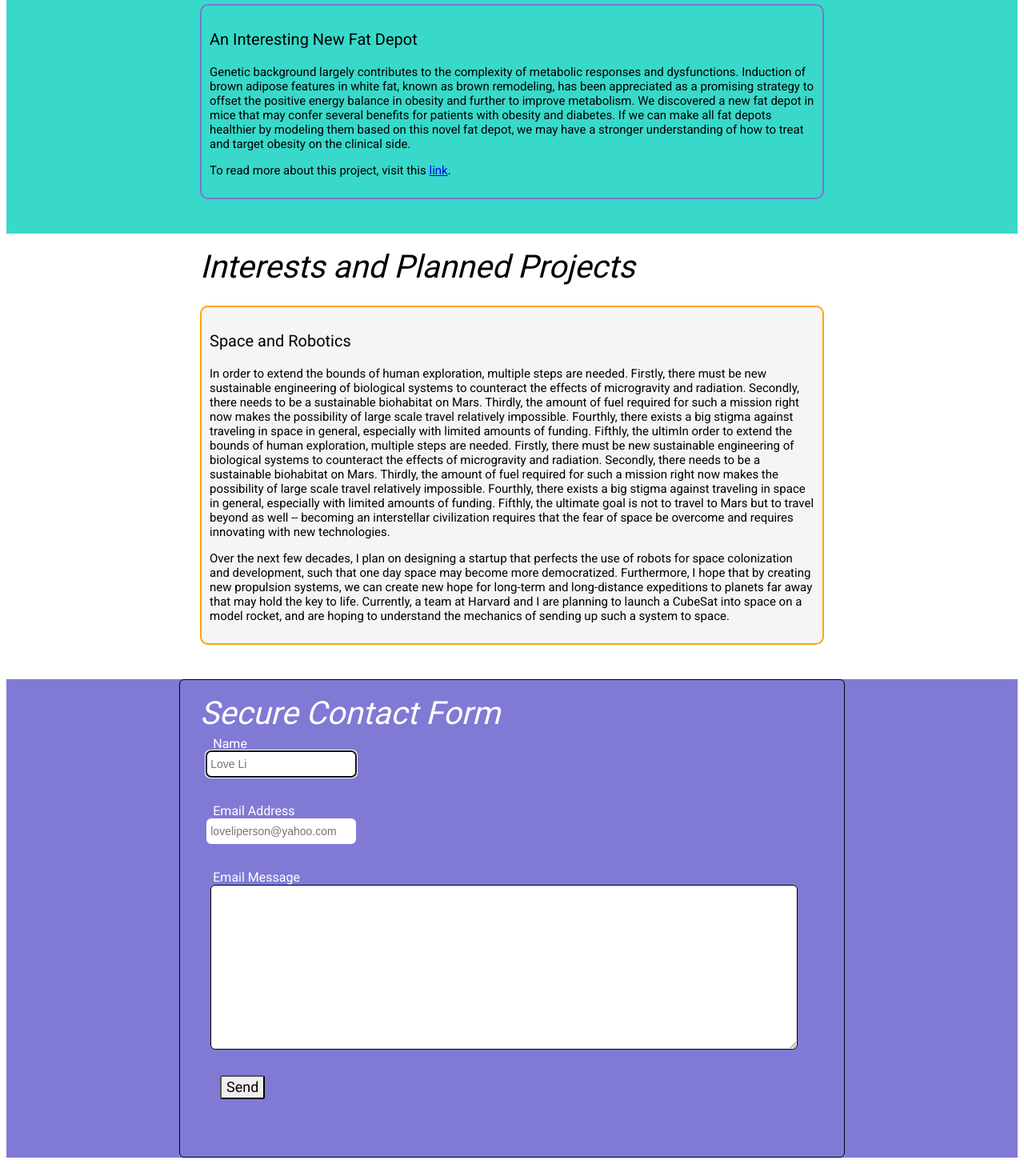
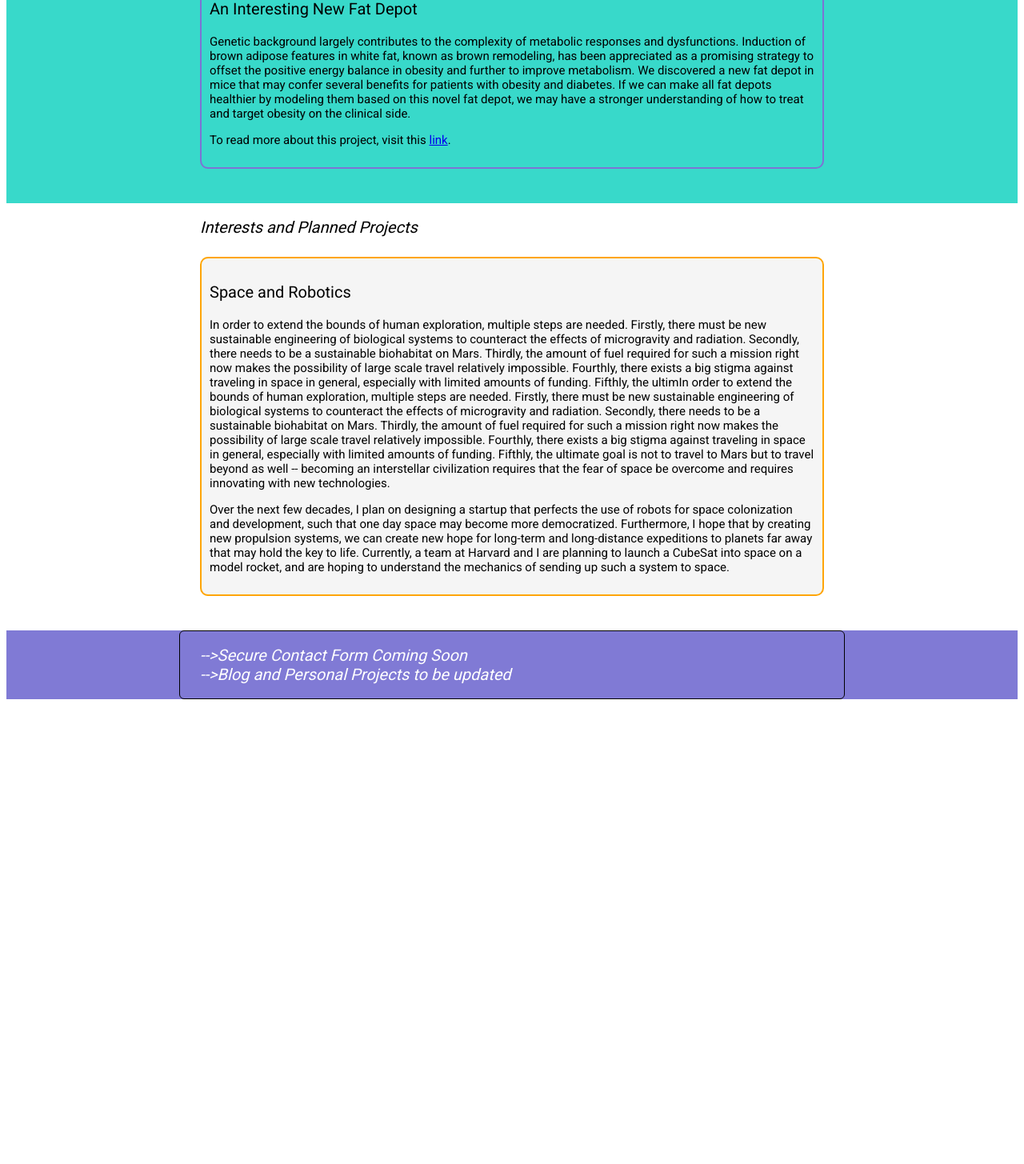
Before and after one commit to dylanli073/redesigned-website, a Django app: page /home/ in a window 1280 px wide. Shown: the part 1716-3171 px from the top of the page at 80% size. After the commit the page ends 2590 px from the top, so only its background shows below. Run offline with Django 3.2, Linux system fonts and the light colour scheme; some libraries are stand-ins or nearby versions.

Commit message:
limitedfeatureset production v1

```diff
--- a/homeapp/templates/base.html
+++ b/homeapp/templates/base.html
@@ -11,15 +11,14 @@
   <div id="content">
     {% load static %}
     <link rel="stylesheet" href="{% static 'homeapp/blogcss.css' %}" type="text/css">
-   <body>
-    <div id=nav>
+<!--      <div id=nav>
       <ul class="navbar-pages">
         <li><a href="{% url 'index' %}">Home</a></li>
         <li><a href="{% url 'blog' %}">Blog</a></li>
         <li><a href="{% url 'projects' %}">Projects</a></li>
-        <!-- Hoping this links back to urls.py-->
+        links to url.py
     </ul>
-   </div>
+   </div>  -->
 
     {% block body %}
     {% endblock %}
--- a/homeapp/templates/index.html
+++ b/homeapp/templates/index.html
@@ -78,16 +78,16 @@
       <div class="contactForm">
         <div class="projectstext" id="formtext">
           <br>
-          <em class="whiteTitle">Secure Contact Form</em>
-
-          <form id="formproper" action="" method="POST" enctype="multipart/form-data">
+          <em class="whiteTitle">-->Secure Contact Form Coming Soon</em><br>
+          <em class="whiteTitle">-->Blog and Personal Projects to be updated</em>
+          <!-- <form id="formproper" action="mailForm.php" method="POST" enctype="multipart/form-data">
           <fieldset>
             <label class="formlabel" minlength="3" for="name">Name</label><br>
             <input class="formbox" placeholder="Love Li" type="text" name="name" required autofocus>
           </fieldset>
           <br>
           <fieldset>
-              <label class="formlabel" for="emailaddress">Email Address</label><br>
+              <label class="formlabel" for="email">Email Address</label><br>
 
             <input class="formbox" placeholder="loveliperson@yahoo.com" type="email" name="email" required>
           </fieldset>
@@ -99,8 +99,8 @@
              </div>
           </fieldset>
           <br><br><br><br><br><br><br><br><br><br><br>
-          <button name="submit" type="submit" id="msgsubmit" data-submit="Message sending">Send</button>
-          <br><br><br><br><br>
+          <button name="submit" type="submit" id="msgsubmit" data-submit="Message sending">Send</button>-->
+          <br><br>
         </div>
       </div>
 
--- a/homeapp/views.py
+++ b/homeapp/views.py
@@ -10,3 +10,8 @@
 
 def projects(request):
     return render(request, 'projects.html')
+
+# def mailForm(request):
+# 	form_class = ContactForm
+
+# 	return render(request, 'mailForm.php')
--- a/static/homeapp/index.css
+++ b/static/homeapp/index.css
@@ -105,7 +105,7 @@
         color: black;
       }
       .whiteTitle{
-        font-size:40px;
+        font-size:20px;
         margin-left: 25px;
       }
       .formbox{
```
